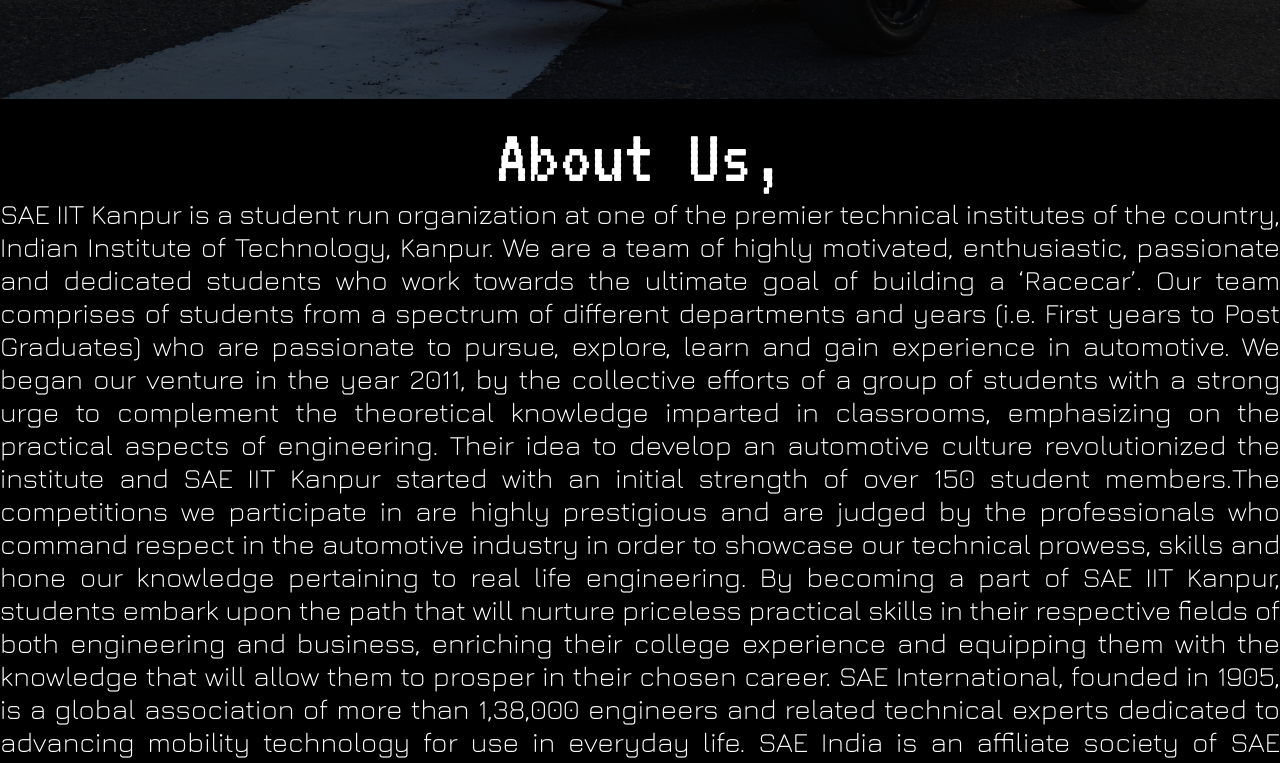
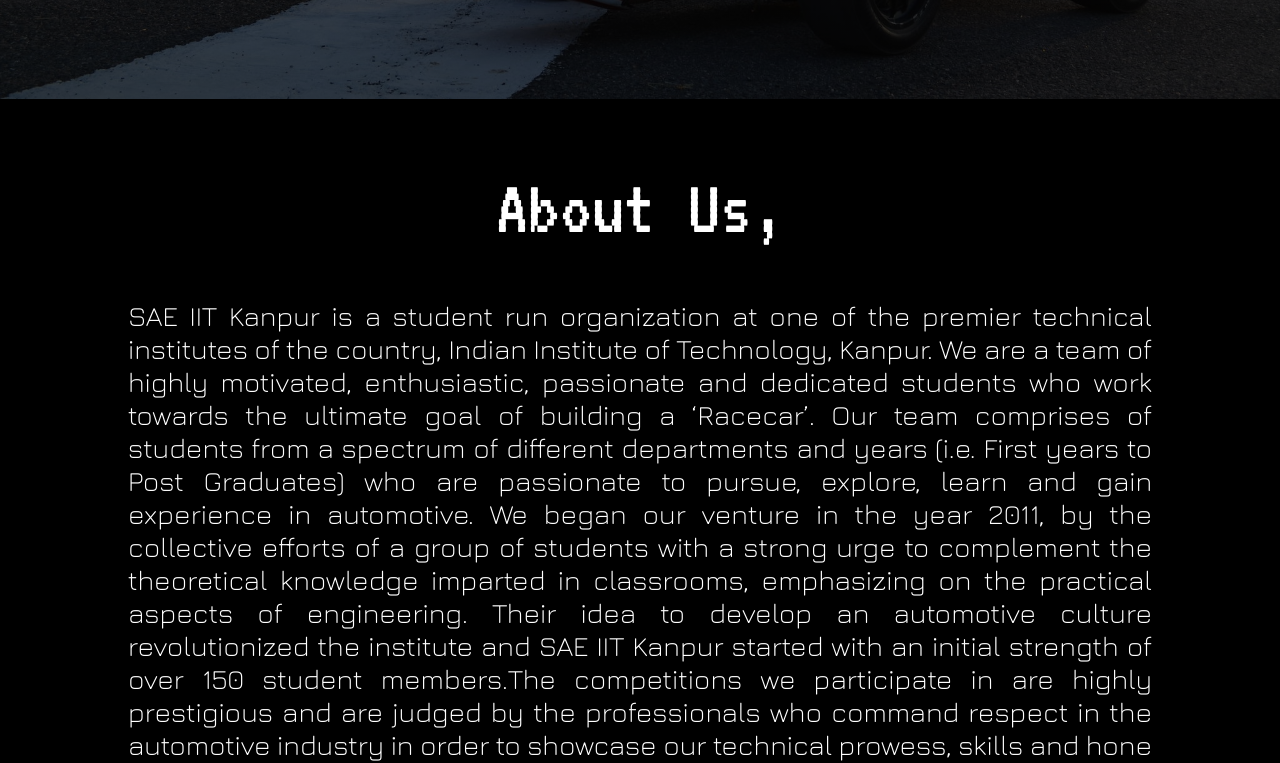
Before and after one commit to whizdor/kms, a plain HTML site: page index.html in a window 1280 px wide. Shown: the part 701-1464 px from the top of the page. Drawn offline with nearby package versions, Linux system fonts and the light colour scheme; a web font is replaced by a local one.

Commit message:
Update style.css

```diff
--- a/style.css
+++ b/style.css
@@ -9,7 +9,7 @@
 }
 
 body{
-    height: 240vh;
+    height: 270vh;
     position: relative;
     display: flex;
     flex-direction: column;
@@ -23,6 +23,10 @@ body{
     font-family: 'VT323', monospace;
     text-align: center;
     font-size: 80px;
+    margin-left: 10%;
+    margin-right: 10%;
+    margin-top: 4%;
+    margin-bottom: 4%;
 }
 
 .intro
@@ -32,6 +36,9 @@ body{
     font-family: 'Jura', sans-serif;
     text-align: justify;
     font-size: 28px;
+    margin-left: 10%;
+    margin-right: 10%;
+    margin-bottom: 1%;
 }
 
 .contact
```
